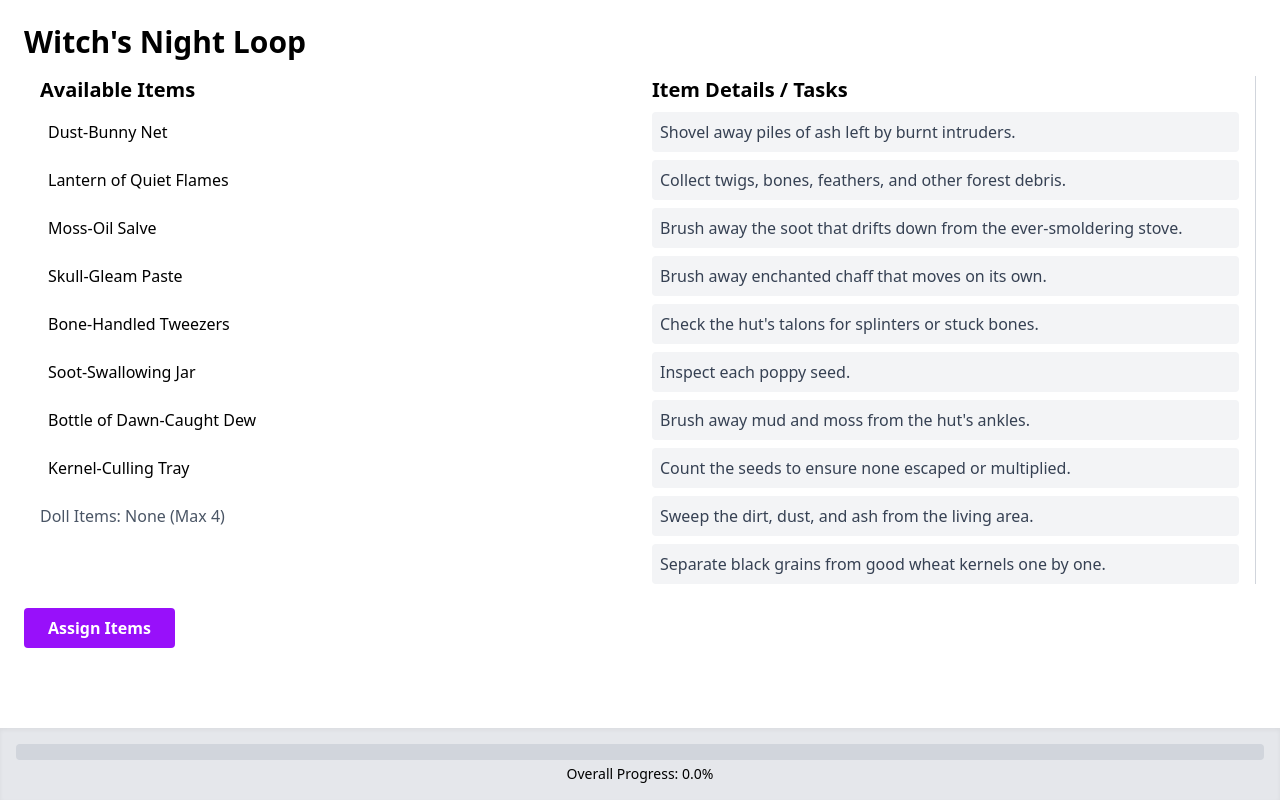
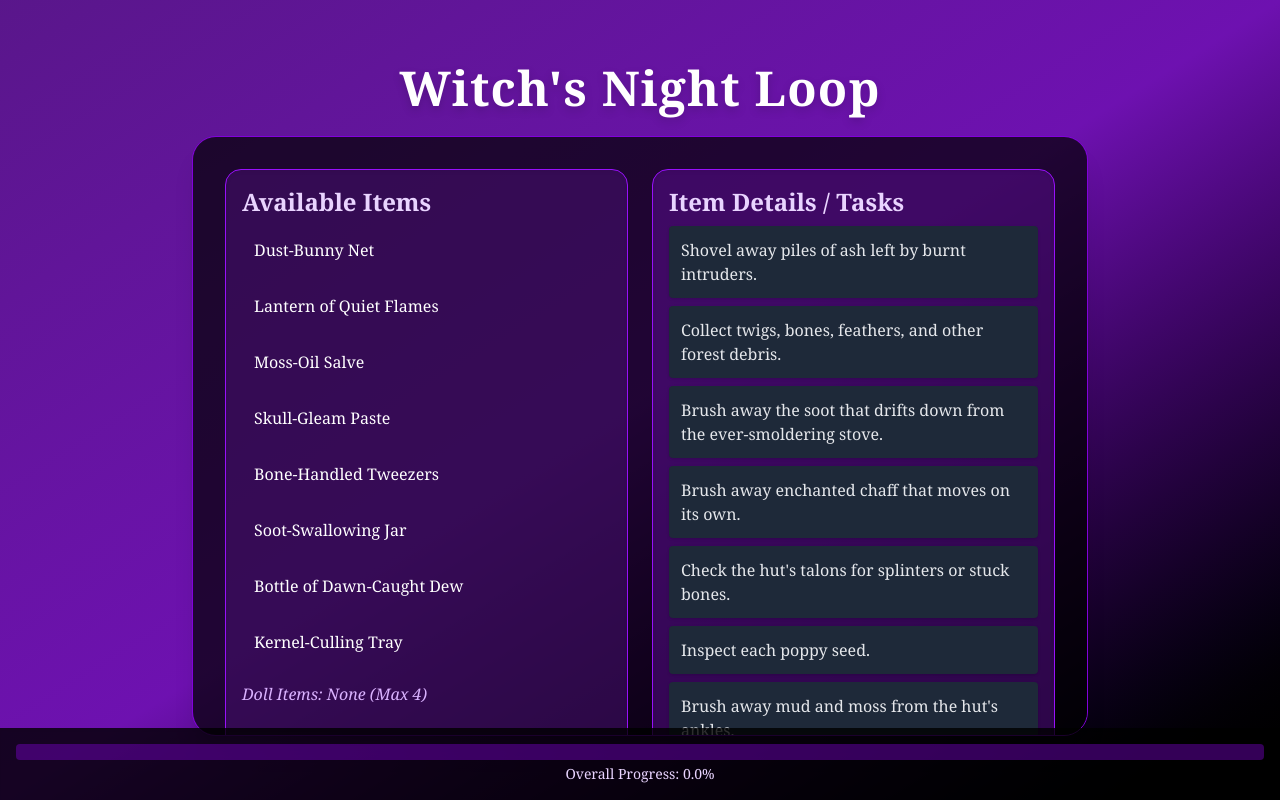
Before and after one commit to ZippyDaFish/myth-adaptation, a SvelteKit app: page / in a window 1280 px wide. Both pictures are taken after a click on the button "Continue". Built offline with nearby package versions, Linux system fonts and the light colour scheme.

Commit message:
Complete visual overhaul

```diff
--- a/src/routes/+page.svelte
+++ b/src/routes/+page.svelte
@@ -7,17 +7,17 @@
   import type { Item, Task } from "$lib/stores/tasks";
 
   import { tick } from "svelte";
+import { onMount } from "svelte";
+import { get } from "svelte/store";
+
 
   let rolling = false;
-
 
   // Hover state
   let hoveredItem: Item | null = null;
   let hoverTasks: Task[] = [];
 
   // On mount, start the night with random items/tasks
-  import { onMount } from "svelte";
-    import { get } from "svelte/store";
   onMount(() => {
     startNight(); // defaults: 8 items, 10 tasks
   });
@@ -42,12 +42,10 @@
   }
 
   function supportingItemCount(taskId: number): number {
-  // Count doll-held items that can help this task
     const dollSupport = $nightState.dollItems.filter(item =>
       getTasksForItem(item.id).some(t => t.id === taskId)
     ).length;
 
-  // Hovered item contributes visually (but does not consume a slot)
     const hoverSupport =
       hoveredItem &&
       getTasksForItem(hoveredItem.id).some(t => t.id === taskId)
@@ -60,24 +58,32 @@
   function taskOddsClass(taskId: number): string {
     const count = supportingItemCount(taskId);
 
-  if (count >= 4) return "bg-emerald-500 text-white font-semibold";
-  if (count === 3) return "bg-green-400 text-green-900";
-  if (count === 2) return "bg-green-200";
-  if (count === 1) return "bg-yellow-200";
-  return "bg-gray-100 text-gray-700";
+    if (count >= 4) return "bg-emerald-500 text-white font-semibold shadow-inner";
+    if (count === 3) return "bg-green-400 text-green-900 font-semibold shadow-inner";
+    if (count === 2) return "bg-green-200 text-green-900 shadow-inner";
+    if (count === 1) return "bg-yellow-300 text-yellow-900 shadow-inner";
+    return "bg-gray-800 text-gray-200";
   }
 
 </script>
 
-<div class="p-6 space-y-6">
-  <h1 class="text-3xl font-bold mb-4">Witch's Night Loop</h1>
+<!-- Full-screen centered container -->
+<div class="w-screen h-screen flex flex-col items-center justify-center bg-gradient-to-br from-purple-900 via-purple-800 to-black text-white font-serif">
+  <!-- Game Title (outside scrollable container) -->
+  <h1 class="text-4xl md:text-5xl font-bold text-center tracking-wide mb-6 drop-shadow-lg">
+    Witch's Night Loop
+  </h1>
 
-  <!-- GET TASKS + LIST ITEMS + GIVE DOLL ITEMS -->
+  <div class="max-w-4xl w-full p-8 bg-black/70 rounded-3xl shadow-xl border border-purple-700 flex flex-col space-y-8
+            max-h-[75vh] overflow-y-auto">
+
+    <!-- Items & Tasks Panels -->
     {#if ["getTasks", "listItems", "giveDollItems"].includes($currentStep.key)}
-    <div class="flex gap-6 mt-4">
+      <div class="flex flex-col md:flex-row gap-6">
+
         <!-- Available items -->
-      <div class="w-1/2 pl-4">
-        <h2 class="text-xl font-semibold mb-2">Available Items</h2>
+        <div class="md:w-1/2 p-4 bg-purple-900/40 rounded-2xl border border-purple-600 shadow-inner space-y-4">
+          <h2 class="text-2xl font-semibold text-purple-200 mb-2">Available Items</h2>
           <ul class="space-y-2">
             {#each $nightState.availableItems as item}
               <li
@@ -85,37 +91,29 @@ function taskOddsClass(taskId: number): string {
                 on:focus={() => handleHover(item)}
                 on:click={() => toggleDollItem(item)}
                 tabindex="0"
-              class="p-2 rounded cursor-pointer transition
-                     hover:bg-purple-200 hover:text-purple-900
-                     {$nightState.dollItems.some(i => i.id === item.id) ? 'bg-purple-300 font-bold' : ''}"
-            >
+                class="p-3 rounded cursor-pointer transition-all hover:bg-purple-700/60 hover:scale-105 hover:text-yellow-300
+                       {$nightState.dollItems.some(i => i.id === item.id) ? 'bg-purple-500 font-bold text-yellow-200 shadow-lg' : ''}">
                 {item.name}
               </li>
             {/each}
           </ul>
-
           {#if $currentStep.key === "giveDollItems"}
-          <p class="mt-4 text-gray-600">
+            <p class="mt-2 text-purple-300 italic">
               Doll Items: {$nightState.dollItems.map(i => i.name).join(", ") || "None"} (Max {maxDollItems})
             </p>
           {/if}
         </div>
 
         <!-- Tasks panel -->
-      <div class="w-1/2 border-r border-gray-300 pr-4">
-        <h2 class="text-xl font-semibold mb-2">Item Details / Tasks</h2>
-
+        <div class="md:w-1/2 p-4 bg-purple-800/40 rounded-2xl border border-purple-600 shadow-inner space-y-4">
+          <h2 class="text-2xl font-semibold text-purple-200 mb-2">Item Details / Tasks</h2>
           <ul class="space-y-2">
             {#each $nightState.nightlyTasks as t}
-            <li
-              class={`p-2 rounded transition-colors duration-200 ${taskOddsClass(t.id)}`}>
+              <li class={`p-3 rounded transition-colors duration-200 ${taskOddsClass(t.id)} shadow-sm`}>
                 <div class="flex justify-between items-center">
                   <span>{t.name}</span>
-
                   {#if supportingItemCount(t.id) > 0 && $currentStep.key === "giveDollItems"}
-                  <span class="text-xs opacity-80">
-                    +{supportingItemCount(t.id)} on 3d6
-                  </span>
+                    <span class="text-xs opacity-80 text-yellow-200">+{supportingItemCount(t.id)} on 3d6</span>
                   {/if}
                 </div>
               </li>
@@ -123,34 +121,30 @@ function taskOddsClass(taskId: number): string {
           </ul>
 
           {#if hoveredItem && $currentStep.key !== "giveDollItems"}
-          <h3 class="font-semibold mt-4">{hoveredItem.name}</h3>
+            <h3 class="font-semibold mt-4 text-purple-300">{hoveredItem.name}</h3>
           {/if}
         </div>
       </div>
     {/if}
 
-
-  <!-- STORY BEAT STEPS -->
+    <!-- Story beat / Recap -->
     {#if !["getTasks", "listItems", "giveDollItems"].includes($currentStep.key)}
-    <div class="p-4 bg-gray-100 rounded shadow">
-      <h2 class="text-2xl font-semibold mb-2">{$currentStep.label}</h2>
-      <p class="text-gray-700">{$currentStep.storyText}</p>
+      <div class="p-6 bg-purple-900/50 rounded-2xl border border-purple-600 shadow-inner">
+        <h2 class="text-3xl font-semibold text-yellow-200 mb-2">{$currentStep.label}</h2>
+        <p class="text-purple-100 leading-relaxed">
+          {$currentStep.storyText}
+        </p>
       </div>
     {/if}
 
+    <!-- Doll attempts chores -->
     {#if $currentStep.key === "dollAttemptsChores"}
-  <div class="p-6 bg-gray-100 rounded shadow space-y-4">
-    <h2 class="text-2xl font-semibold">The Doll Sets to Work…</h2>
-
+      <div class="p-6 bg-purple-900/50 rounded-2xl border border-purple-600 shadow-inner space-y-4">
+        <h2 class="text-2xl font-semibold text-yellow-200">The Doll Sets to Work…</h2>
         {#if $taskResults}
           <ul class="space-y-3">
             {#each $taskResults as r}
-          <li
-            class="p-3 rounded transition-colors duration-300"
-            class:bg-green-200={r.outcome === "success"}
-            class:bg-yellow-200={r.outcome === "partial"}
-            class:bg-red-200={r.outcome === "fail"}
-          >
+              <li class={`p-3 rounded transition-all duration-300 ${taskOddsClass(r.taskId)}`}>
                 <div class="flex justify-between items-center">
                   <div class="font-semibold">
                     {$nightState.nightlyTasks.find(t => t.id === r.taskId)?.name}
@@ -167,18 +161,15 @@ function taskOddsClass(taskId: number): string {
       </div>
     {/if}
 
+
+    <!-- Day end recap -->
     {#if $currentStep.key === "dayEnd"}
-  <div class="p-6 bg-gray-100 rounded shadow space-y-4">
-    <h2 class="text-2xl font-semibold">Day Recap</h2>
-
+      <div class="p-6 bg-purple-900/50 rounded-2xl border border-purple-600 shadow-inner space-y-4">
+        <h2 class="text-2xl font-semibold text-yellow-200">Day Recap</h2>
         {#if $taskResults}
           <ul class="space-y-2">
             {#each $taskResults as r}
-          <li class="flex justify-between p-2 rounded
-                     transition-colors duration-200
-                     {r.outcome === 'success' ? 'bg-green-200' : ''}
-                     {r.outcome === 'partial' ? 'bg-yellow-200' : ''}
-                     {r.outcome === 'fail' ? 'bg-red-200' : ''}">
+              <li class={`flex justify-between p-2 rounded transition-all duration-300 ${taskOddsClass(r.taskId)}`}>
                 <span>{$nightState.nightlyTasks.find(t => t.id === r.taskId)?.name}</span>
                 <span class="italic">{r.outcome}</span>
               </li>
@@ -188,50 +179,37 @@ function taskOddsClass(taskId: number): string {
       </div>
     {/if}
 
-
-
-  <!-- CONTINUE BUTTON -->
-<div class="mt-6">
+    <!-- Continue Button -->
+    <div class="flex justify-center">
       <button
-    class="px-6 py-2 bg-purple-600 text-white font-bold rounded hover:bg-purple-700 transition"
+        class="px-8 py-3 bg-yellow-400 text-purple-900 font-bold rounded-xl shadow-lg hover:bg-yellow-300 hover:scale-105 transition-transform duration-200"
         on:click={() => {
           switch ($currentStep.key) {
-
-        // Step where the player assigns items to the doll
             case "giveDollItems":
-          resolveNightTasks(); // Doll attempts chores
+              resolveNightTasks();
               nextStep();
               break;
-
-        // Doll is attempting chores (just viewing results)
             case "dollAttemptsChores":
               nextStep();
               break;
-
-        // Day end step: update progress and decide next action
             case "dayEnd":
-          applyNightProgress(); // update progress immediately
-          daysElapsed.update(d => d + 1); // increment day count
-
-          // force Svelte to notice the change
+              applyNightProgress();
+              daysElapsed.update(d => d + 1);
               tick().then(() => {
                 if (get(totalPoints) >= VICTORY_POINTS) {
-              currentStepIndex.set(allGameSteps.length - 1); // winStep
+                  currentStepIndex.set(allGameSteps.length - 1);
                 } else {
                   startNight();
-              currentStepIndex.set(0); // nightStart
+                  currentStepIndex.set(0);
                 }
               });
               break;
-
-        // Win step: reset the game
             case "win":
-          overallProgress.set(0); // Reset progress
+              overallProgress.set(0);
+              daysElapsed.set(0);
               startNight();
-          currentStepIndex.set(0); // Start at nightStart
+              currentStepIndex.set(0);
               break;
-
-        // All other steps (story beats)
             default:
               nextStep();
               break;
@@ -241,19 +219,16 @@ function taskOddsClass(taskId: number): string {
         {$currentStep.continueText}
       </button>
     </div>
-
-
-<!-- Main Content Above -->
+  </div>
 
   <!-- Always visible progress bar -->
-<div class="fixed bottom-0 left-0 right-0 p-4 bg-gray-200 shadow-inner">
-  <div class="w-full h-4 bg-gray-300 rounded overflow-hidden">
+  <div class="fixed bottom-0 left-0 right-0 p-4 bg-black/80 shadow-inner">
+    <div class="w-full h-4 bg-purple-700/40 rounded overflow-hidden">
       <div
-      class="h-4 bg-purple-600 rounded transition-all duration-500"
+        class="h-4 bg-yellow-400 rounded transition-all duration-500"
         style="width: {$overallProgress}%"
       ></div>
     </div>
-  <p class="text-sm mt-1 text-center">Overall Progress: {$overallProgress.toFixed(1)}%</p>
+    <p class="text-sm mt-1 text-center text-purple-200">Overall Progress: {$overallProgress.toFixed(1)}%</p>
   </div>
-
 </div>
```
Lines whose indentation alone changed are shown as unchanged.
